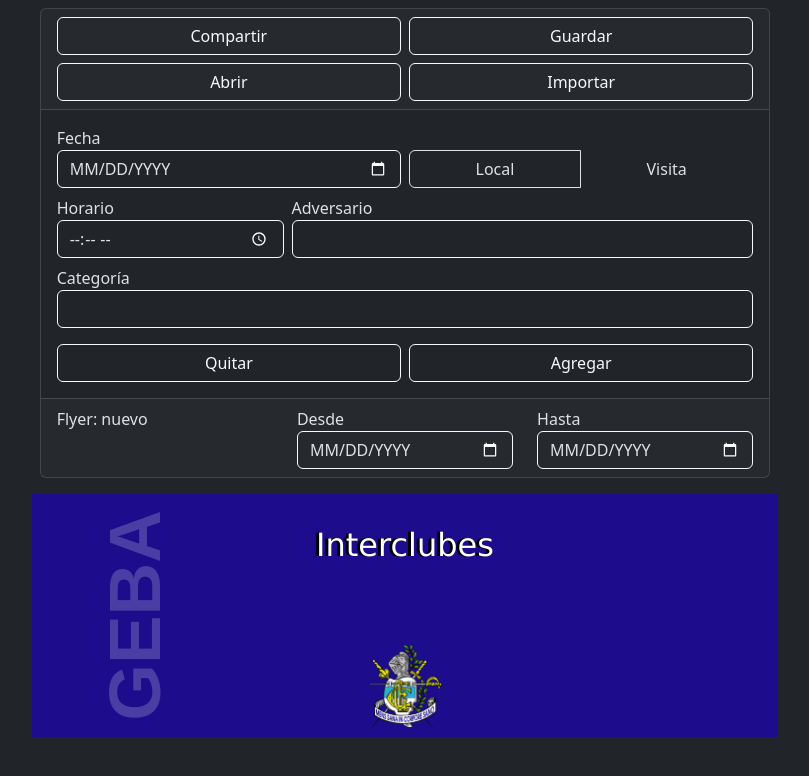
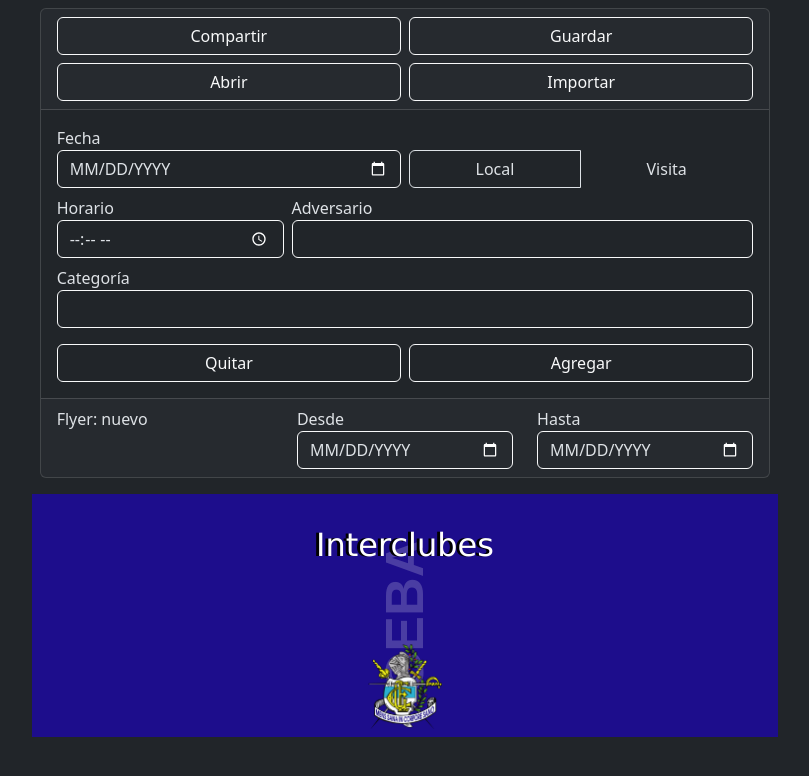
Before and after one commit to moradan/flyer-geba, a Next.js app: page / in a window 1280 px wide. Shown: the top 776 px of the page, without its empty margins (235-1044 px from the left). Built offline with nearby package versions, Linux system fonts and the light colour scheme.

Commit message:
ajusto el tamanio del mensaje GEBA y lo centro horizontalmente

```diff
--- a/src/components/flyer/Fondo.tsx
+++ b/src/components/flyer/Fondo.tsx
@@ -1,6 +1,5 @@
 "use client";
 import { useRef, useEffect } from "react";
-import { text } from "stream/consumers";
 
 export default function Fondo({ contenidoFlyerRef }: { contenidoFlyerRef: React.RefObject<HTMLElement> }) {
 
@@ -17,24 +16,19 @@ export default function Fondo({ contenidoFlyerRef }: { contenidoFlyerRef: React.
       for (const entry of entries) {
         const height = entry.contentRect.height;
         if (entry.target === contenidoFlyer) {
-          textoFondo.style.fontSize = `${height * 0.3}px`;
+          textoFondo.style.fontSize = `${height * 0.22}px`;
           contentHeightRef.current = height;
-        }
-        if (entry.target === textoFondo) {
-          const offset = (contentHeightRef.current - height) / 2;
-          textoFondo.style.top = `${offset}px`;
         }
       }
     });
 
     observer.observe(contenidoFlyer);
-    observer.observe(textoFondo);
 
     return () => observer.disconnect();
   }, []);
 
   return (
-    <div ref={textoFondoRef} className="fondo d-flex justify-content-center">
+    <div ref={textoFondoRef} className="fondo d-flex justify-content-center align-items-center">
       GEBA
     </div>
   );
--- a/src/styles/globals.css
+++ b/src/styles/globals.css
@@ -5,20 +5,23 @@ h4 {
 
 .fondo {
     min-width: 100%;
-    position: absolute;
     writing-mode: vertical-rl;
     text-orientation: mixed;
     transform: rotate(180deg);
     font-family: Arial, sans-serfi;
     font-weight: bold;
     font-size: 7rem;
-    padding-right: 3rem;
     color: rgba(255, 255, 255, 0.2);
 }
 
 #flyer-node {
     position: relative;
     background-color: #1d0d8c;
+    display: grid;
+}
+
+#flyer-node>* {
+    grid-area: 1 / 1;
 }
 
 .font-tahoma {
```
